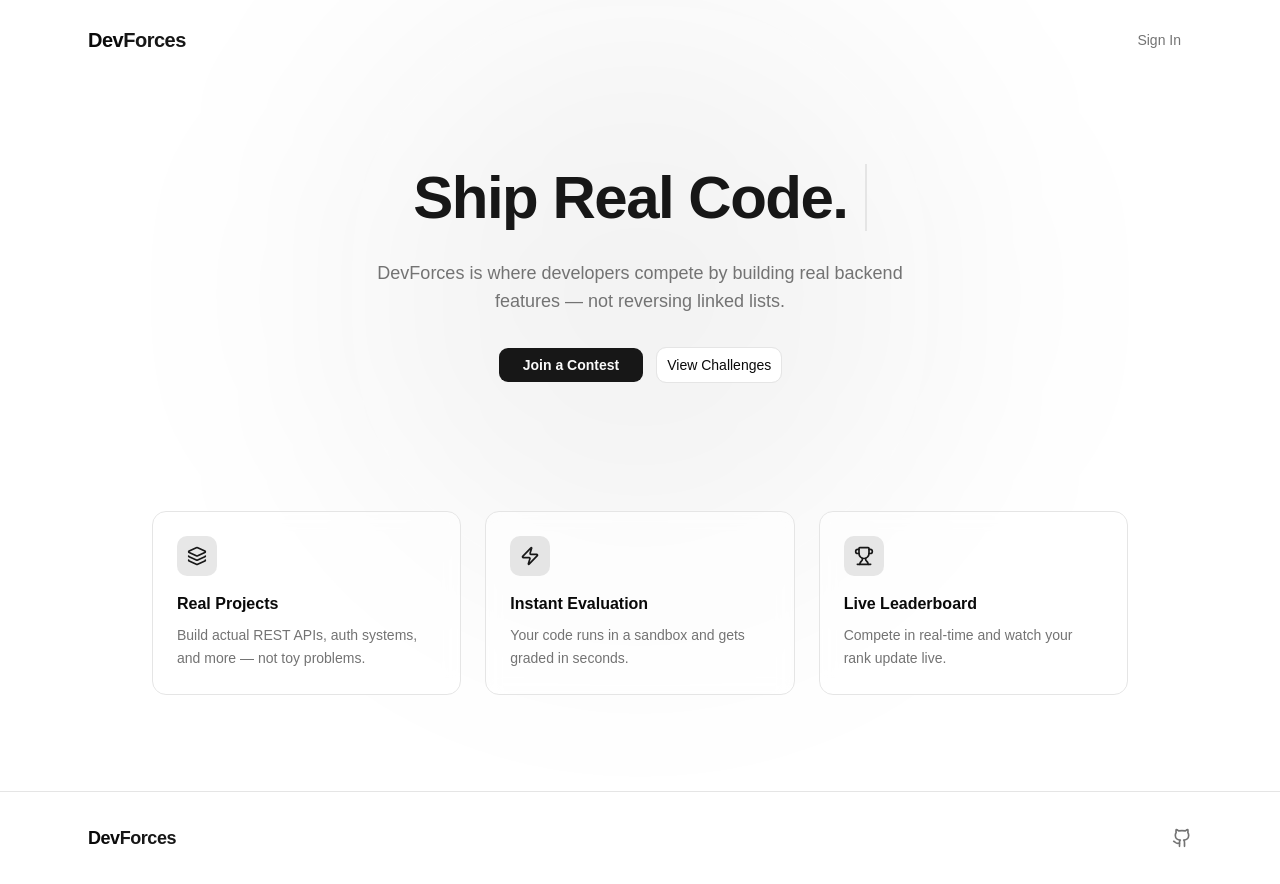
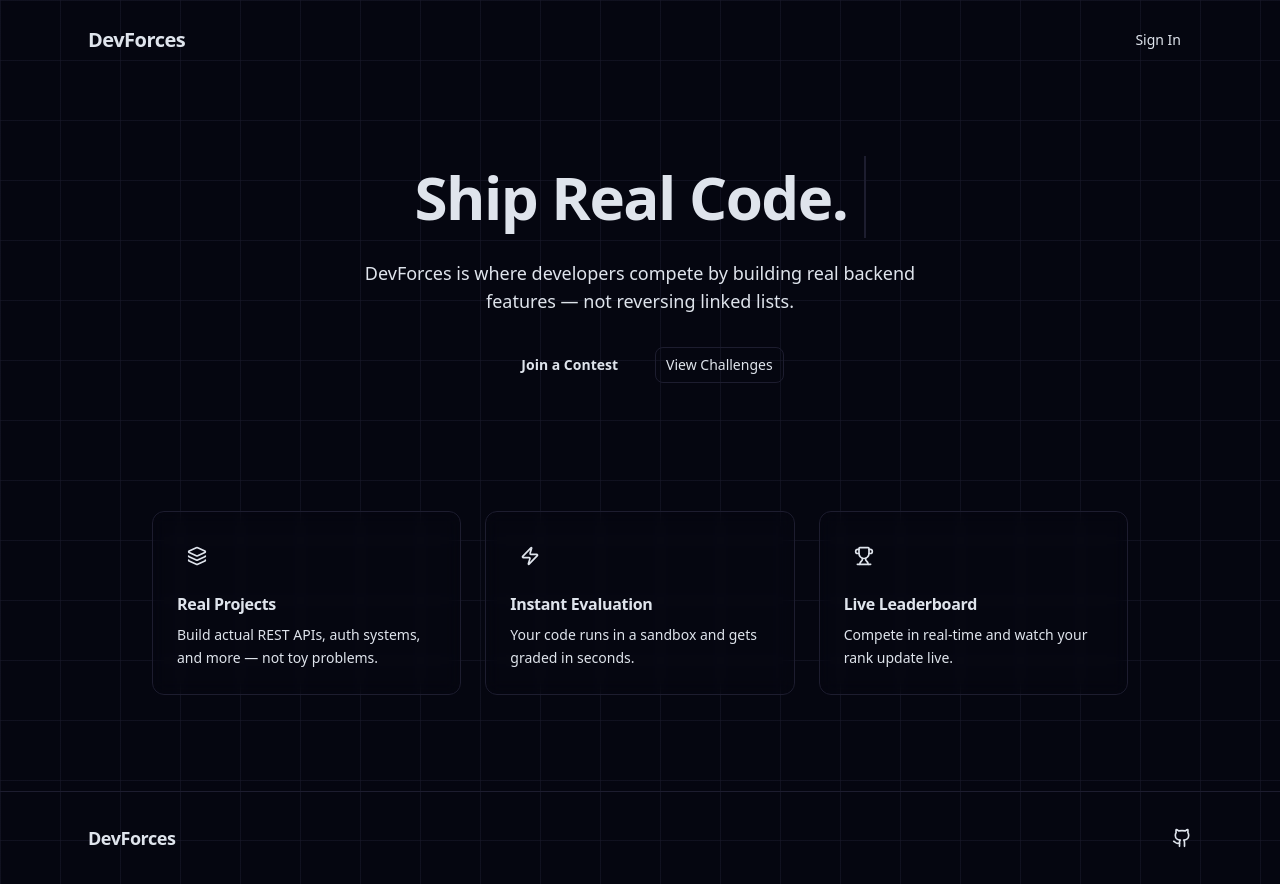
Before and after one commit to ritik6559/DevForces, a React (Vite) app in the folder apps/web/: page / in a window 1280 px wide. Built offline with nearby package versions, Linux system fonts and the light colour scheme.

Commit message:
feat: update routing and styles for improved user experience

```diff
--- a/apps/web/src/App.tsx
+++ b/apps/web/src/App.tsx
@@ -1,11 +1,10 @@
 import { Toaster } from "@/components/ui/sonner";
-import { Toaster as Sonner } from "@/components/ui/sonner";
 import { TooltipProvider } from "@/components/ui/tooltip";
 import { QueryClient, QueryClientProvider } from "@tanstack/react-query";
 import { BrowserRouter, Routes, Route } from "react-router-dom";
 import Landing from "./pages/Landing";
-// import Login from "./pages/Login";
-// import Verify from "./pages/Verify";
+import Login from "./pages/Login";
+import Verify from "./pages/Verify";
 // import Contests from "./pages/Contests";
 // import ContestDetail from "./pages/ContestDetail";
 // import ChallengeIDE from "./pages/ChallengeIDE";
@@ -18,13 +17,12 @@ const App = () => (
   <QueryClientProvider client={queryClient}>
     <TooltipProvider>
       <Toaster />
-      <Sonner />
       <BrowserRouter>
         <Routes>
           <Route path="/" element={<Landing />} />
-          {/* <Route path="/login" element={<Login />} />
+           <Route path="/login" element={<Login />} />
           <Route path="/verify" element={<Verify />} />
-          <Route path="/contests" element={<Contests />} />
+          {/*<Route path="/contests" element={<Contests />} />
           <Route path="/contests/:contestId" element={<ContestDetail />} />
           <Route path="/contests/:contestId/:challengeId" element={<ChallengeIDE />} />
           <Route path="/profile" element={<Profile />} /> */}
--- a/apps/web/src/index.css
+++ b/apps/web/src/index.css
@@ -2,128 +2,106 @@
 @import "tw-animate-css";
 @import "shadcn/tailwind.css";
 @import "@fontsource-variable/geist";
+@import "tailwindcss";
 
-@custom-variant dark (&:is(.dark *));
+@layer base {
+  :root {
+    --background: 233 53% 4%;
+    --foreground: 215 25% 90%;
 
-:root {
-    --background: oklch(1 0 0);
-    --foreground: oklch(0.145 0 0);
-    --card: oklch(1 0 0);
-    --card-foreground: oklch(0.145 0 0);
-    --popover: oklch(1 0 0);
-    --popover-foreground: oklch(0.145 0 0);
-    --primary: oklch(0.205 0 0);
-    --primary-foreground: oklch(0.985 0 0);
-    --secondary: oklch(0.97 0 0);
-    --secondary-foreground: oklch(0.205 0 0);
-    --muted: oklch(0.97 0 0);
-    --muted-foreground: oklch(0.556 0 0);
-    --accent: oklch(0.97 0 0);
-    --accent-foreground: oklch(0.205 0 0);
-    --destructive: oklch(0.58 0.22 27);
-    --border: oklch(0.922 0 0);
-    --input: oklch(0.922 0 0);
-    --ring: oklch(0.708 0 0);
-    --chart-1: oklch(0.809 0.105 251.813);
-    --chart-2: oklch(0.623 0.214 259.815);
-    --chart-3: oklch(0.546 0.245 262.881);
-    --chart-4: oklch(0.488 0.243 264.376);
-    --chart-5: oklch(0.424 0.199 265.638);
-    --radius: 0.625rem;
-    --sidebar: oklch(0.985 0 0);
-    --sidebar-foreground: oklch(0.145 0 0);
-    --sidebar-primary: oklch(0.205 0 0);
-    --sidebar-primary-foreground: oklch(0.985 0 0);
-    --sidebar-accent: oklch(0.97 0 0);
-    --sidebar-accent-foreground: oklch(0.205 0 0);
-    --sidebar-border: oklch(0.922 0 0);
-    --sidebar-ring: oklch(0.708 0 0);
+    --card: 233 33% 9%;
+    --card-foreground: 215 25% 90%;
+
+    --popover: 233 33% 9%;
+    --popover-foreground: 215 25% 90%;
+
+    --primary: 263 83% 58%;
+    --primary-foreground: 0 0% 100%;
+
+    --secondary: 188 95% 43%;
+    --secondary-foreground: 0 0% 100%;
+
+    --muted: 233 25% 14%;
+    --muted-foreground: 215 16% 47%;
+
+    --accent: 233 25% 14%;
+    --accent-foreground: 215 25% 90%;
+
+    --destructive: 0 84% 60%;
+    --destructive-foreground: 0 0% 100%;
+
+    --success: 160 84% 39%;
+    --success-foreground: 0 0% 100%;
+
+    --warning: 38 92% 50%;
+    --warning-foreground: 0 0% 0%;
+
+    --border: 240 24% 15%;
+    --input: 240 24% 15%;
+    --ring: 263 83% 58%;
+
+    --radius: 0.5rem;
+
+    --surface: 233 33% 7%;
+
+    --sidebar-background: 233 33% 7%;
+    --sidebar-foreground: 215 25% 90%;
+    --sidebar-primary: 263 83% 58%;
+    --sidebar-primary-foreground: 0 0% 100%;
+    --sidebar-accent: 233 25% 14%;
+    --sidebar-accent-foreground: 215 25% 90%;
+    --sidebar-border: 240 24% 15%;
+    --sidebar-ring: 263 83% 58%;
+  }
+
+  * {
+    border-color: hsl(var(--border));
+  }
+
+  body {
+    background: hsl(var(--background));
+    color: hsl(var(--foreground));
+    font-family: ui-sans-serif, system-ui, sans-serif;
+    -webkit-font-smoothing: antialiased;
+  }
+
+  h1, h2, h3, h4, h5, h6 {
+    font-weight: 600;
+    letter-spacing: -0.02em;
+  }
 }
 
-.dark {
-    --background: oklch(0.145 0 0);
-    --foreground: oklch(0.985 0 0);
-    --card: oklch(0.205 0 0);
-    --card-foreground: oklch(0.985 0 0);
-    --popover: oklch(0.205 0 0);
-    --popover-foreground: oklch(0.985 0 0);
-    --primary: oklch(0.87 0.00 0);
-    --primary-foreground: oklch(0.205 0 0);
-    --secondary: oklch(0.269 0 0);
-    --secondary-foreground: oklch(0.985 0 0);
-    --muted: oklch(0.269 0 0);
-    --muted-foreground: oklch(0.708 0 0);
-    --accent: oklch(0.371 0 0);
-    --accent-foreground: oklch(0.985 0 0);
-    --destructive: oklch(0.704 0.191 22.216);
-    --border: oklch(1 0 0 / 10%);
-    --input: oklch(1 0 0 / 15%);
-    --ring: oklch(0.556 0 0);
-    --chart-1: oklch(0.809 0.105 251.813);
-    --chart-2: oklch(0.623 0.214 259.815);
-    --chart-3: oklch(0.546 0.245 262.881);
-    --chart-4: oklch(0.488 0.243 264.376);
-    --chart-5: oklch(0.424 0.199 265.638);
-    --sidebar: oklch(0.205 0 0);
-    --sidebar-foreground: oklch(0.985 0 0);
-    --sidebar-primary: oklch(0.488 0.243 264.376);
-    --sidebar-primary-foreground: oklch(0.985 0 0);
-    --sidebar-accent: oklch(0.269 0 0);
-    --sidebar-accent-foreground: oklch(0.985 0 0);
-    --sidebar-border: oklch(1 0 0 / 10%);
-    --sidebar-ring: oklch(0.556 0 0);
+@layer components {
+  .glow-violet {
+    box-shadow: 0 0 80px 20px hsl(263 83% 58% / 0.15);
+  }
+
+  .glow-violet-sm {
+    box-shadow: 0 0 40px 10px hsl(263 83% 58% / 0.1);
+  }
+
+  .glass {
+    background: hsl(var(--card) / 0.8);
+    backdrop-filter: blur(20px);
+    border: 1px solid hsl(var(--border));
+  }
+
+  .grid-bg {
+    background-image:
+      linear-gradient(hsl(240 24% 15% / 0.5) 1px, transparent 1px),
+      linear-gradient(90deg, hsl(240 24% 15% / 0.5) 1px, transparent 1px);
+    background-size: 60px 60px;
+  }
+
+  .text-gradient-violet {
+    background: linear-gradient(to right, hsl(var(--primary)), hsl(var(--secondary)));
+    -webkit-background-clip: text;
+    color: transparent;
+  }
 }
 
-@theme inline {
-    --font-sans: 'Geist Variable', sans-serif;
-    --color-sidebar-ring: var(--sidebar-ring);
-    --color-sidebar-border: var(--sidebar-border);
-    --color-sidebar-accent-foreground: var(--sidebar-accent-foreground);
-    --color-sidebar-accent: var(--sidebar-accent);
-    --color-sidebar-primary-foreground: var(--sidebar-primary-foreground);
-    --color-sidebar-primary: var(--sidebar-primary);
-    --color-sidebar-foreground: var(--sidebar-foreground);
-    --color-sidebar: var(--sidebar);
-    --color-chart-5: var(--chart-5);
-    --color-chart-4: var(--chart-4);
-    --color-chart-3: var(--chart-3);
-    --color-chart-2: var(--chart-2);
-    --color-chart-1: var(--chart-1);
-    --color-ring: var(--ring);
-    --color-input: var(--input);
-    --color-border: var(--border);
-    --color-destructive: var(--destructive);
-    --color-accent-foreground: var(--accent-foreground);
-    --color-accent: var(--accent);
-    --color-muted-foreground: var(--muted-foreground);
-    --color-muted: var(--muted);
-    --color-secondary-foreground: var(--secondary-foreground);
-    --color-secondary: var(--secondary);
-    --color-primary-foreground: var(--primary-foreground);
-    --color-primary: var(--primary);
-    --color-popover-foreground: var(--popover-foreground);
-    --color-popover: var(--popover);
-    --color-card-foreground: var(--card-foreground);
-    --color-card: var(--card);
-    --color-foreground: var(--foreground);
-    --color-background: var(--background);
-    --radius-sm: calc(var(--radius) * 0.6);
-    --radius-md: calc(var(--radius) * 0.8);
-    --radius-lg: var(--radius);
-    --radius-xl: calc(var(--radius) * 1.4);
-    --radius-2xl: calc(var(--radius) * 1.8);
-    --radius-3xl: calc(var(--radius) * 2.2);
-    --radius-4xl: calc(var(--radius) * 2.6);
+@layer utilities {
+  .font-mono-code {
+    font-family: "JetBrains Mono", monospace;
+  }
 }
-
-@layer base {
-  * {
-    @apply border-border outline-ring/50;
-    }
-  body {
-    @apply bg-background text-foreground;
-    }
-  html {
-    @apply font-sans;
-    }
-}
--- a/apps/web/vite.config.ts
+++ b/apps/web/vite.config.ts
@@ -1,9 +1,14 @@
-import { defineConfig } from 'vite'
-import react from '@vitejs/plugin-react'
-import tailwindcss from '@tailwindcss/vite'
-
+import { defineConfig } from "vite"
+import react from "@vitejs/plugin-react"
+import tailwindcss from "@tailwindcss/vite"
+import path from "path"
 
 // https://vite.dev/config/
 export default defineConfig({
   plugins: [react(), tailwindcss()],
+  resolve: {
+    alias: {
+      "@": path.resolve(__dirname, "./src"),
+    },
+  },
 })
```
